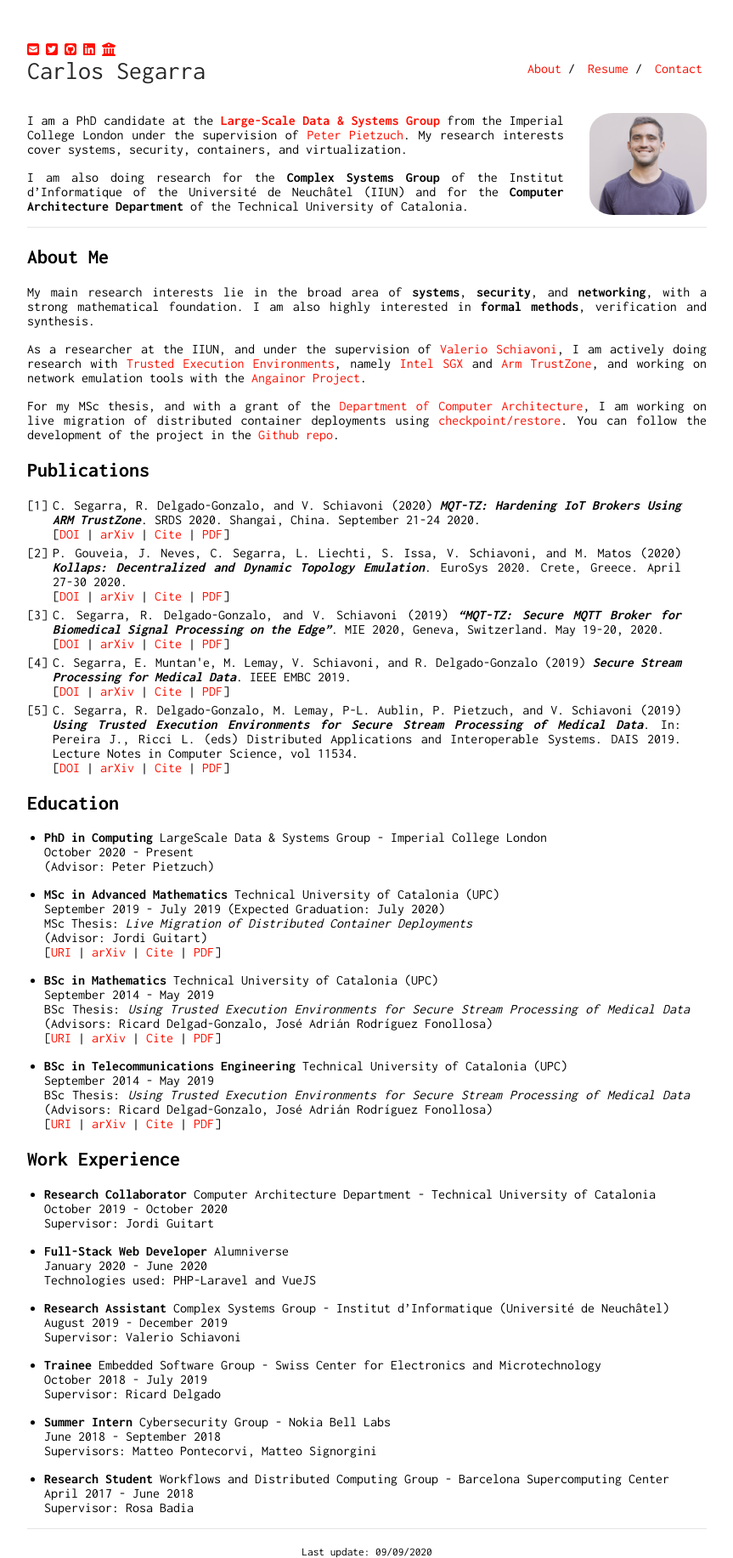
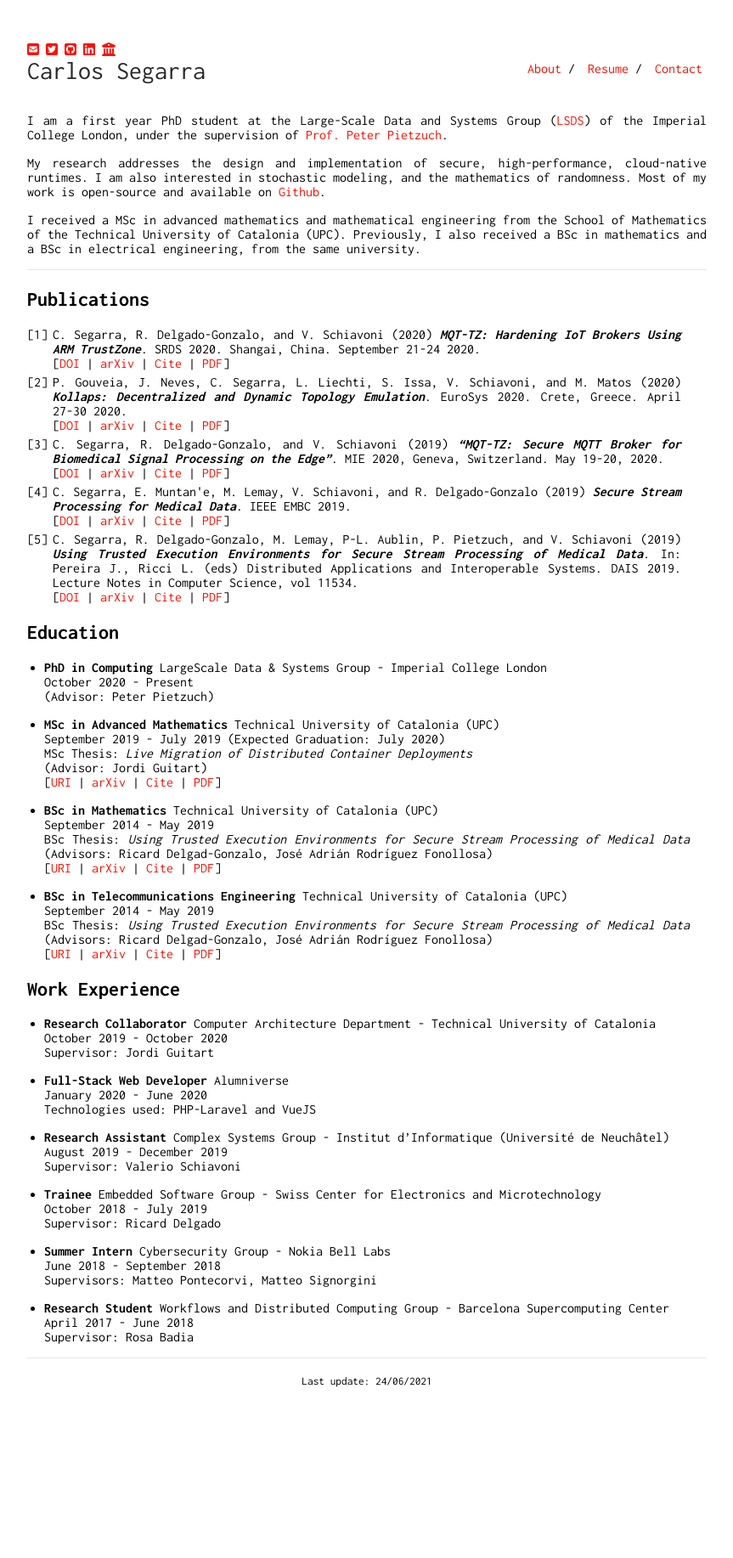
Before and after one commit to csegarragonz/csg-web, a Jekyll site: the page built from index.md, in a window 1280 px wide. Shown: the whole page at 85% size, without its empty margins (208-1071 px from the left). Built offline with Jekyll 4.4.1, drawn with Linux system fonts in a browser that asks for light colours; nearby versions of some CDN libraries; after the commit the page ends 1633 px from its top, so only the background shows below that.

Commit message:
updated text (#10)

```diff
--- a/_config.yml
+++ b/_config.yml
@@ -10,8 +10,8 @@ tracking_id: #
 
 footer: yes
 footer_url: "https://carlossegarra.com/"
-footer_text: "Last update: 09/09/2020"
-favicon_location: 'favicon.ico'
+footer_text: "Last update: 24/06/2021"
+favicon_location: 'degree_icon.png'
 
 sass:
     style: compressed
--- a/index.md
+++ b/index.md
@@ -2,24 +2,22 @@
 layout: main_page
 ---
 
-<img class="profile-picture" src="assets/SegarraCarlos_IMG_cropped.jpg">
+I am a first year PhD student at the Large-Scale Data and Systems Group
+([LSDS](https://lsds.doc.ic.ac.uk/)) of the Imperial College London, under the
+supervision of [Prof. Peter Pietzuch](https://www.doc.ic.ac.uk/~prp/).
 
-I am a PhD candidate at the **[Large-Scale Data & Systems Group](https://lsds.doc.ic.ac.uk/)** from the Imperial College London under the supervision of [Peter Pietzuch](https://www.doc.ic.ac.uk/~prp/).
-My research interests cover systems, security, containers, and virtualization.
+My research addresses the design and implementation of secure,
+high-performance, cloud-native runtimes.
+I am also interested in stochastic modeling, and the mathematics of randomness.
+Most of my work is open-source and available on
+[Github](https://github.com/csegarragonz).
 
-I am also doing research for the **Complex Systems Group** of the Institut d'Informatique of the Université de Neuchâtel (IIUN) and for the **Computer Architecture Department** of the Technical University of Catalonia.
+I received a MSc in advanced mathematics and mathematical engineering from the
+School of Mathematics of the Technical University of Catalonia (UPC).
+Previously, I also received a BSc in mathematics and a BSc in electrical
+engineering, from the same university.
 
 ---
-
-## About Me
-
-My main research interests lie in the broad area of **systems**, **security**, and **networking**, with a strong mathematical foundation.
-I am also highly interested in **formal methods**, verification and synthesis.
-
-As a researcher at the IIUN, and under the supervision of [Valerio Schiavoni](http://members.unine.ch/valerio.schiavoni/), I am actively doing research with [Trusted Execution Environments](https://en.wikipedia.org/wiki/Trusted_execution_environment), namely [Intel SGX](https://en.wikipedia.org/wiki/Software_Guard_Extensions) and [Arm TrustZone](https://developer.arm.com/ip-products/security-ip/trustzone), and working on network emulation tools with the [Angainor Project](https://angainor.science).
-
-For my MSc thesis, and with a grant of the [Department of Computer Architecture](https://www.ac.upc.edu/en/about-us), I am working on live migration of distributed container deployments using [checkpoint/restore](https://criu.org/Main_Page).
-You can follow the development of the project in the [Github repo](https://github.com/live-containers).
 
 ## Publications
 
```
Also changed, not shown: degree_icon.png (added).
